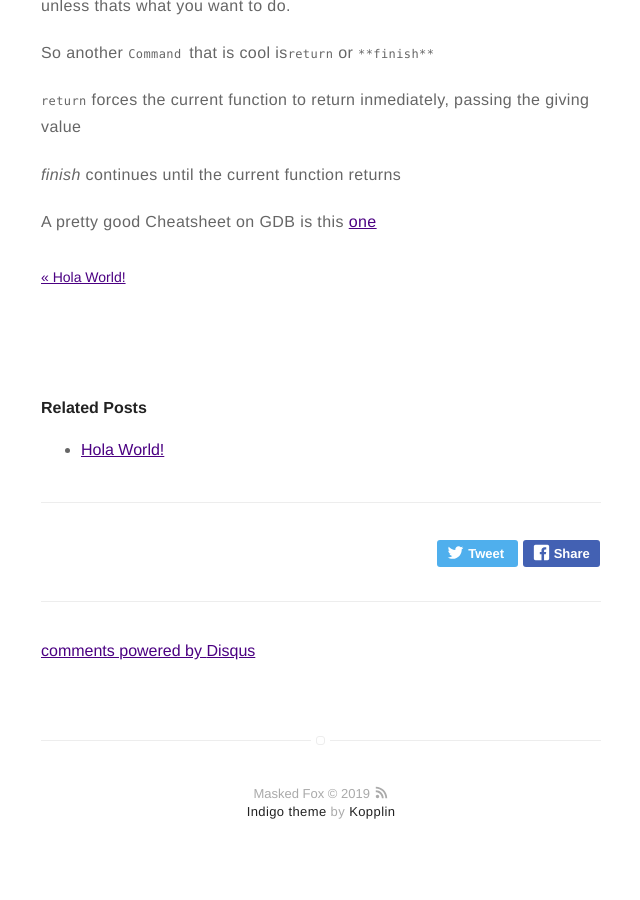
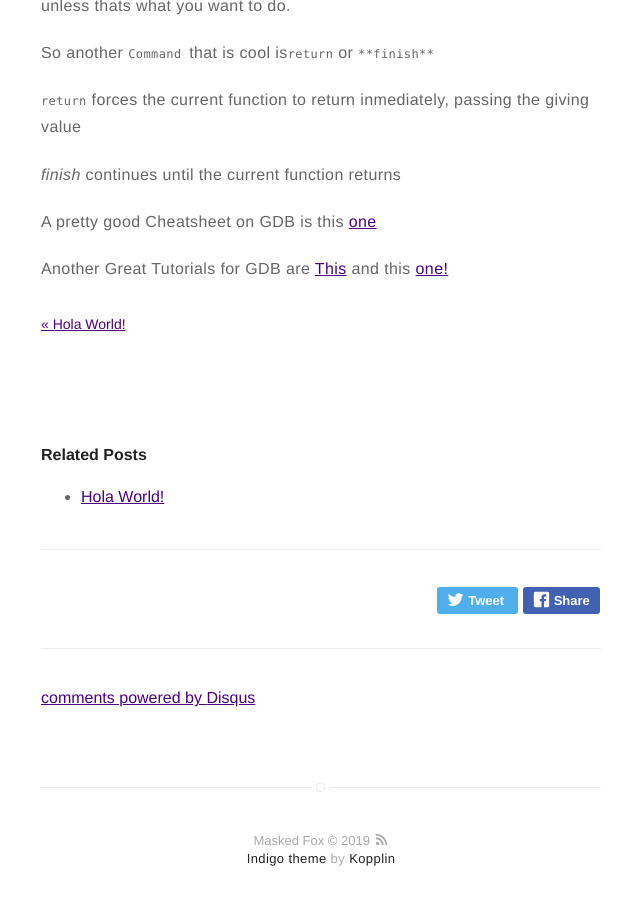
Before and after one commit to MaskedFox/maskedfox.github.io, a Jekyll site: the page built from _posts/2019-01-22-My-GDB-Cheat.md, in a window 1280 px wide and 900 px high, scrolled down 1388 px. Shown: the whole window, without its empty margins (319-959 px from the left). Built offline with Jekyll 4.4.1, drawn with Linux system fonts in a browser that asks for light colours; comment, search, counter and statistics services are not loaded.

Commit message:
Update 2019-01-22-My-GDB-Cheat.md

```diff
--- a/_posts/2019-01-22-My-GDB-Cheat.md
+++ b/_posts/2019-01-22-My-GDB-Cheat.md
@@ -61,3 +61,5 @@ So another `Command `that is cool is`return` or `**finish**`
 *finish* continues until the current function returns
 
 A pretty good Cheatsheet on GDB is this [one](https://darkdust.net/files/GDB%20Cheat%20Sheet.pdf)
+
+Another Great Tutorials for GDB are [This](https://www.exploit-db.com/papers/13205) and this [one!](http://beej.us/guide/bggdb/)
```
